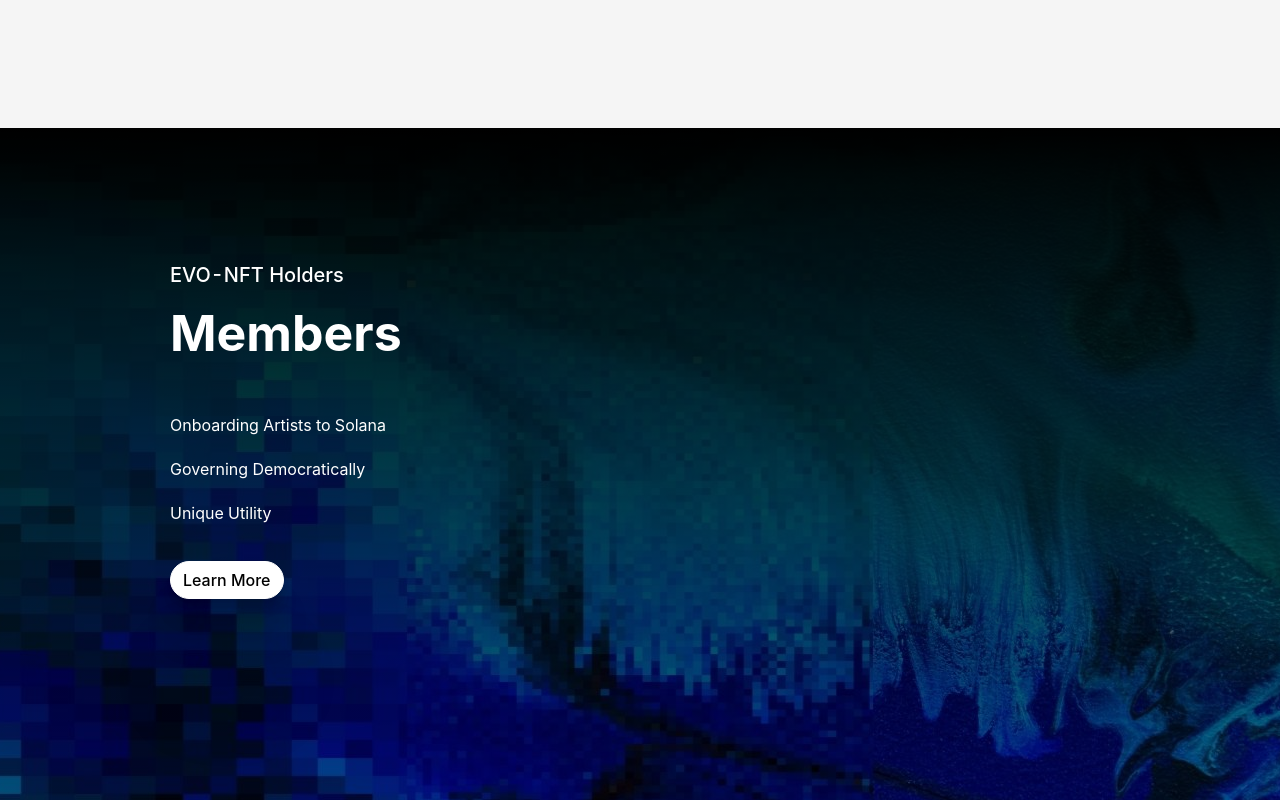
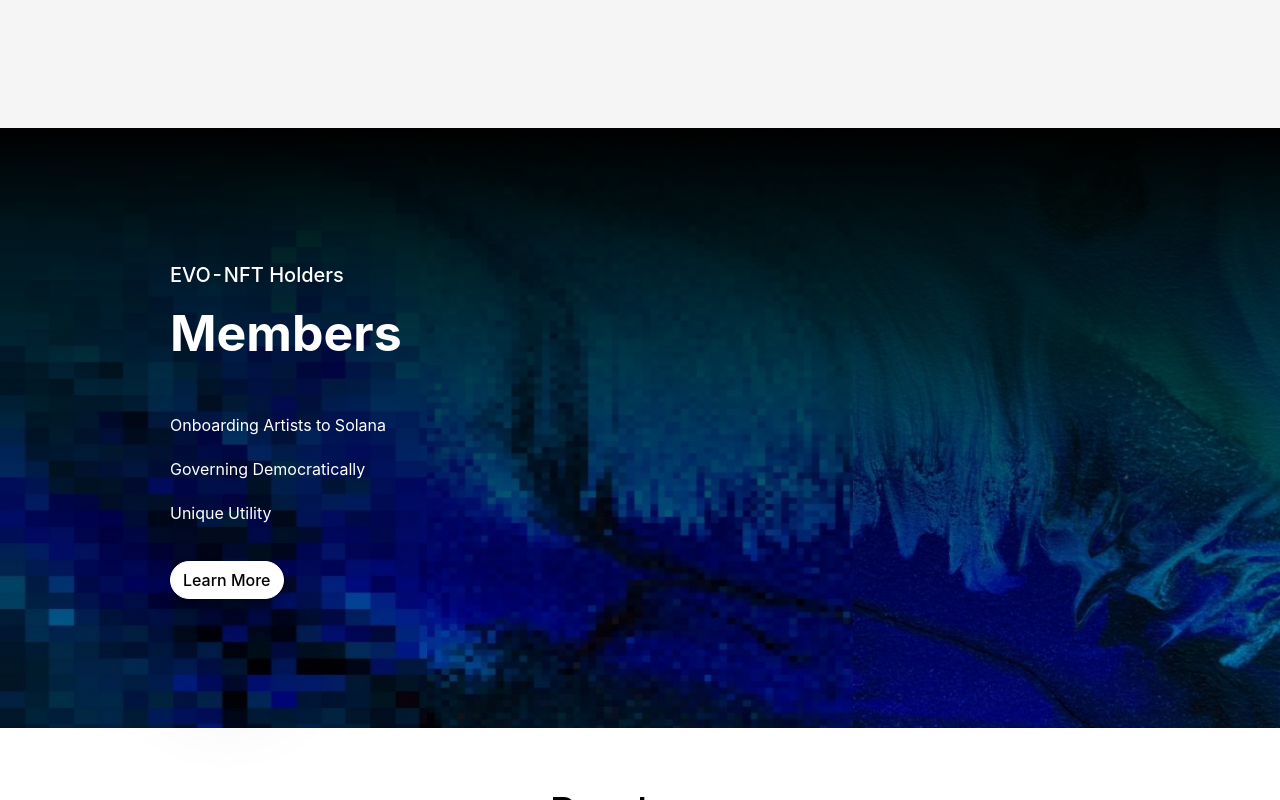
Before and after one commit to samhecht/Vercel, a Next.js app: page / in a window 1280 px wide. Shown: the part 1540-2340 px from the top of the page. Built offline with nearby package versions, Linux system fonts and the light colour scheme.

Commit message:
Update M-H.js

```diff
--- a/components/Members/M-H.js
+++ b/components/Members/M-H.js
@@ -10,7 +10,7 @@ const { Panel } = Collapse;
 const MembersHome = () => {
   return (
     <div style={{ maxHeight: 3000 }}>
-      <div className="backd1" style={{ maxHeight: 3000 }}>
+      <div className="backd1" style={{ maxHeight: 600 }}>
         <Row
           style={{
             justifyContent: "left",
```
